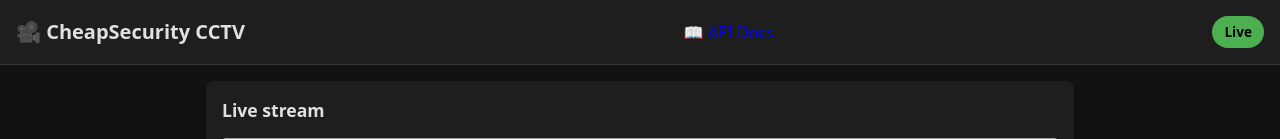
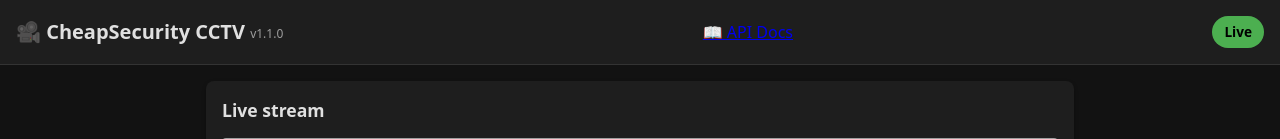
Before and after one commit to gmrandazzo/CheapSecurity, a Flask app: page / in a window 1280 px wide. Shown: the top 139 px of the page. Run offline with Flask 2, Linux system fonts and the light colour scheme; parts of the project's set-up code (start-up, migrations or seed data) failed here and were passed over; grey boxes are pictures that could not be loaded.

Commit message:
Show CheapSecurity version in web UI header
Pass __version__ to the index template and render it next to the
page title; use the same version for the Swagger API info block.
Add a test asserting the version is rendered.

```diff
--- a/src/cheapsecurity/static/css/style.css
+++ b/src/cheapsecurity/static/css/style.css
@@ -46,6 +46,13 @@ header {
 }
 
 header h1 { margin: 0; font-size: 1.25rem; }
+
+header .version {
+  font-size: 0.75rem;
+  font-weight: 400;
+  color: var(--muted);
+  vertical-align: middle;
+}
 
 .badge {
   padding: 0.35rem 0.75rem;
--- a/src/cheapsecurity/templates/index.html
+++ b/src/cheapsecurity/templates/index.html
@@ -26,7 +26,7 @@
 </head>
 <body>
   <header>
-    <h1>🎥 CheapSecurity CCTV</h1>
+    <h1>🎥 CheapSecurity CCTV <span class="version">v{{ version }}</span></h1>
     <nav>
       <a href="{{ url_for('flasgger.apidocs') }}">📖 API Docs</a>
     </nav>
--- a/src/cheapsecurity/web.py
+++ b/src/cheapsecurity/web.py
@@ -49,6 +49,7 @@ from flask import (
     session,
 )
 
+from cheapsecurity import __version__
 from cheapsecurity.cctv import CCTVSystem
 
 app = Flask(__name__)
@@ -60,7 +61,7 @@ Swagger(
         "info": {
             "title": "CheapSecurity API",
             "description": "REST API and MJPEG stream for the CheapSecurity CCTV system.",
-            "version": "1.0.0",
+            "version": __version__,
         },
         "securityDefinitions": {
             "basicAuth": {
@@ -164,7 +165,9 @@ def require_csrf() -> Response | None:
 @app.route("/")
 def index() -> str:
     cfg = cctv.cfg if cctv else {}
-    return str(render_template("index.html", cfg=cfg, csrf_token=_get_csrf_token()))
+    return str(
+        render_template("index.html", cfg=cfg, csrf_token=_get_csrf_token(), version=__version__)
+    )
 
 
 @app.route("/api/csrf")
```
Also changed, not shown: tests/test_web_unit.py (+6 -0 lines).
